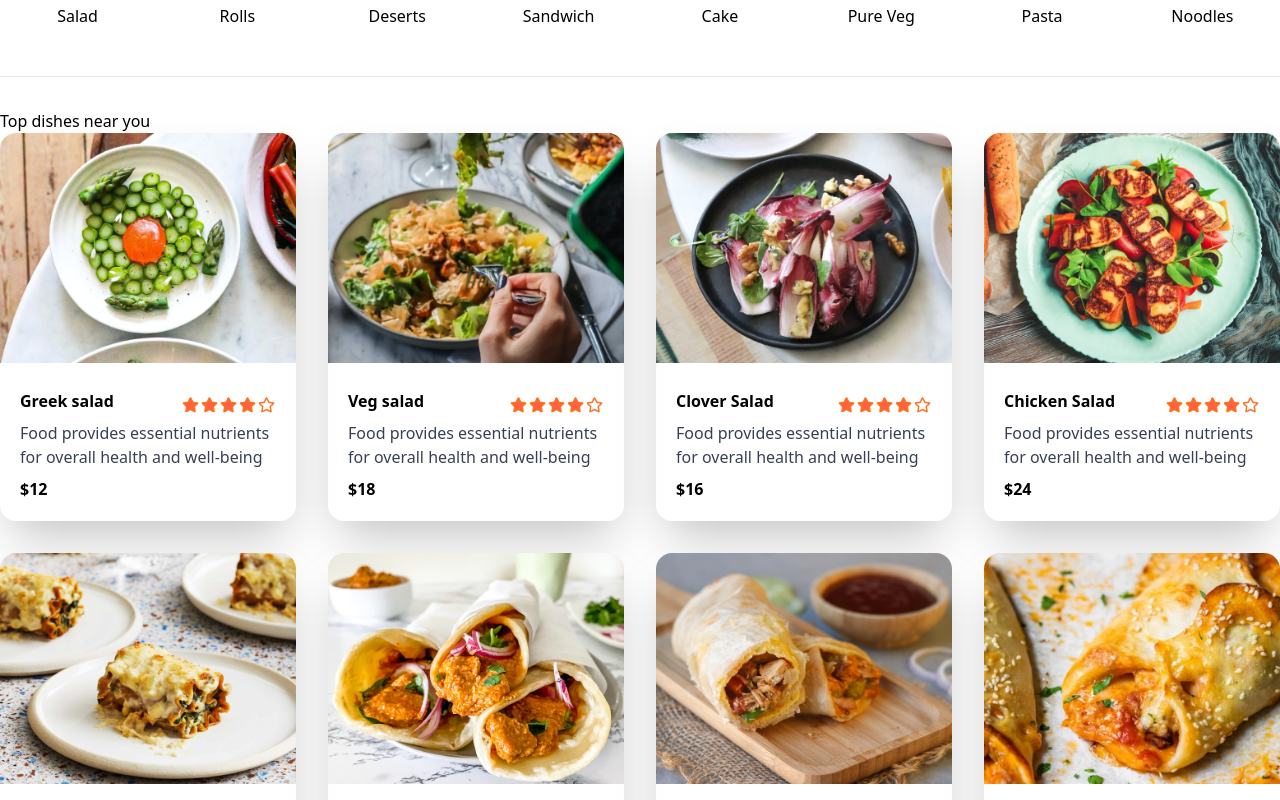
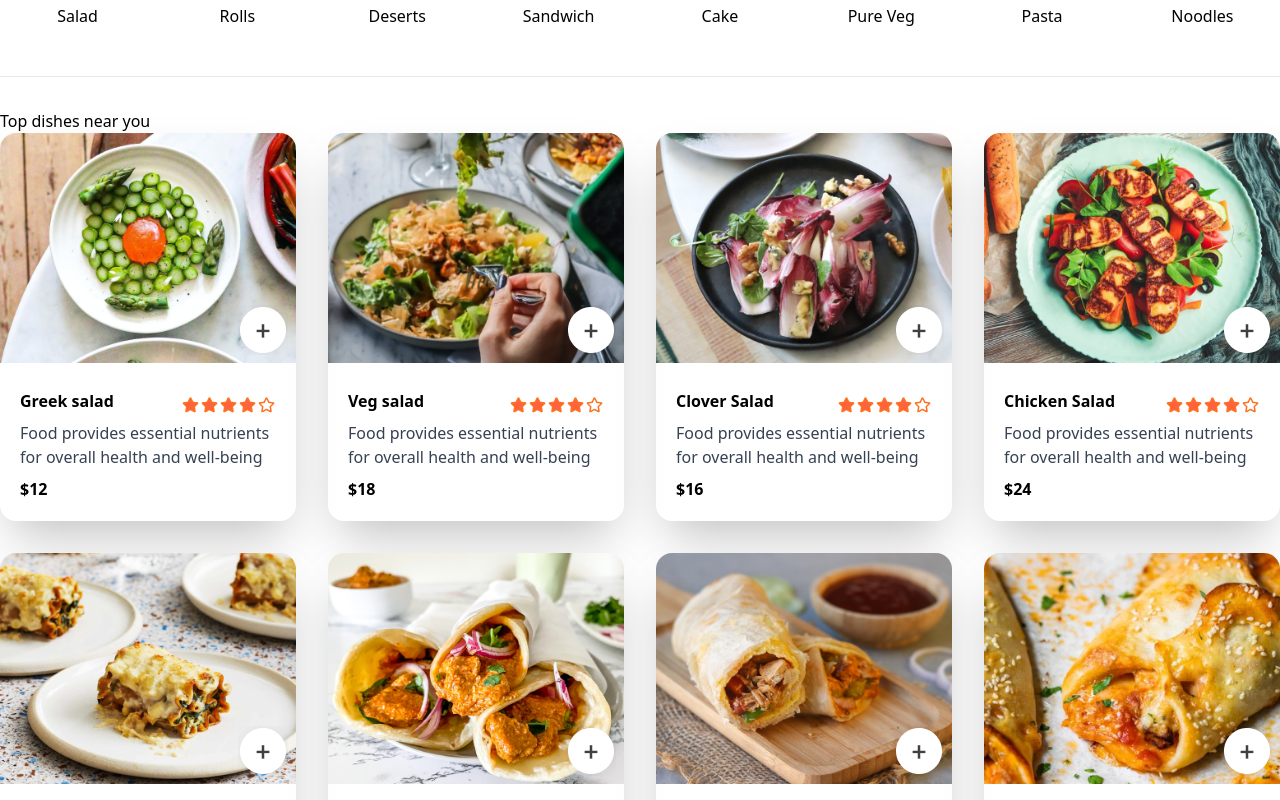
Before and after one commit to Xertenz/FoodDelivery, a React app: page / in a window 1280 px wide. Shown: the part 720-1520 px from the top of the page. Built offline with nearby package versions, Linux system fonts and the light colour scheme; the HTML template or start-up script is replaced by a standard one.

Commit message:
Complete FoodDisplay & FoodItem with StoreContext

```diff
--- a/src/components/FoodDisplay/FoodDisplay.tsx
+++ b/src/components/FoodDisplay/FoodDisplay.tsx
@@ -1,5 +1,5 @@
 import { useContext } from "react";
-import {StoreContext} from "../../context/StoreContext";
+import { StoreContext } from "../../context/StoreContext";
 import FoodItem from "../FoodItem/FoodItem";
 import "./FoodDisplay.scss";
 
@@ -12,8 +12,12 @@ type FoodType = {
   _id: string;
 };
 
-export default function FoodDisplay() {
-  const {foodList}  = useContext(StoreContext) as FoodType[] | null;
+interface Props {
+  category: string;
+}
+
+export default function FoodDisplay({ category }: Props) {
+  const { foodList } = useContext(StoreContext) as FoodType[] | null;
 
   return (
     <section className="food-display">
@@ -21,7 +25,9 @@ export default function FoodDisplay() {
         <h1>Top dishes near you</h1>
         <div className="food-display-list grid gap-x-8 gap-y-8">
           {foodList &&
-            foodList.map((item: FoodType) => (
+            foodList.map((item: FoodType) => {
+              if (category == "All" || category == item.category) {
+                return (
                   <FoodItem
                     key={item._id}
                     id={item._id}
@@ -31,7 +37,9 @@ export default function FoodDisplay() {
                     category={item.category}
                     description={item.description}
                   />
-            ))}
+                );
+              }
+            })}
         </div>
       </div>
     </section>
--- a/src/components/FoodItem/FoodItem.tsx
+++ b/src/components/FoodItem/FoodItem.tsx
@@ -1,4 +1,6 @@
+import { useContext, useState } from "react";
 import { assets } from "../../assets/assets";
+import { StoreContext } from "../../context/StoreContext";
 
 type FoodType = {
   category: string;
@@ -16,10 +18,38 @@ export default function FoodItem({
   description,
   image,
 }: FoodType) {
+  const { cartItems, addToCart, removeFromCart } = useContext(StoreContext);
+
   return (
-    <div className="food-item rounded-2xl overflow-hidden shadow-2xl">
-      <div className="food-item-img flex sm:inline-block ">
+    <div className="food-item rounded-2xl overflow-hidden shadow-2xl ">
+      <div className="food-item-img flex sm:inline-block relative">
         <img src={image} alt={name} className="flex-1" />
+        <div className="absolute bottom-2 right-2">
+          {!cartItems[id] ? (
+            <img
+              src={assets.add_icon_white}
+              alt="add"
+              className="cursor-pointer"
+              onClick={() => addToCart(id)}
+            />
+          ) : (
+            <div className="food-item-counter flex items-center bg-white rounded-full gap-2 p-1.5">
+              <img
+                src={assets.remove_icon_red}
+                alt="decrease"
+                className="cursor-pointer"
+                onClick={() => removeFromCart(id)}
+              />
+              <span className="font-bold">{cartItems[id]}</span>
+              <img
+                src={assets.add_icon_green}
+                alt="increase"
+                className="cursor-pointer"
+                onClick={() => addToCart(id)}
+              />
+            </div>
+          )}
+        </div>
       </div>
       <div className="food-item-info p-5">
         <div className="food-item-name-rating flex justify-between items-center">
--- a/src/context/StoreContext.tsx
+++ b/src/context/StoreContext.tsx
@@ -1,4 +1,4 @@
-import { createContext } from "react";
+import { createContext, useEffect, useState } from "react";
 import { food_list } from "../assets/assets";
 
 type FoodType = {
@@ -10,11 +10,32 @@ type FoodType = {
   id: string;
 };
 
+interface CartItemType {
+  [key: string]: number;
+}
+
 export const StoreContext = createContext<FoodType[] | null>(null);
 
-const StoreContextProvider = (props) => {
+const StoreContextProvider = (props: HTMLElement) => {
+  const [cartItems, setCartItems] = useState<CartItemType>({});
+  const addToCart = (itemId: number) => {
+    if (!cartItems[itemId]) {
+      setCartItems((prev) => ({ ...prev, [itemId]: 1 }));
+    } else {
+      setCartItems((prev) => ({ ...prev, [itemId]: prev[itemId] + 1 }));
+    }
+  };
+
+  const removeFromCart = (itemId: number) => {
+    setCartItems((prev) => ({ ...prev, [itemId]: prev[itemId] - 1 }));
+  };
+
   const data = {
     foodList: food_list,
+    cartItems,
+    setCartItems,
+    addToCart,
+    removeFromCart,
   };
 
   return (
--- a/src/pages/Home/Home.tsx
+++ b/src/pages/Home/Home.tsx
@@ -12,7 +12,7 @@ export default function Home() {
       <Header />
       <ExploreMenu category={category} setCategory={setCategory} />
 			<hr className="text-gray-200 my-8" />
-			<FoodDisplay />
+			<FoodDisplay category={category} />
     </>
   );
 }
```
Also changed, not shown: src/components/ExploreMenu/ExploreMenu.tsx (+27 -12 lines). Lines whose indentation alone changed are shown as unchanged.
